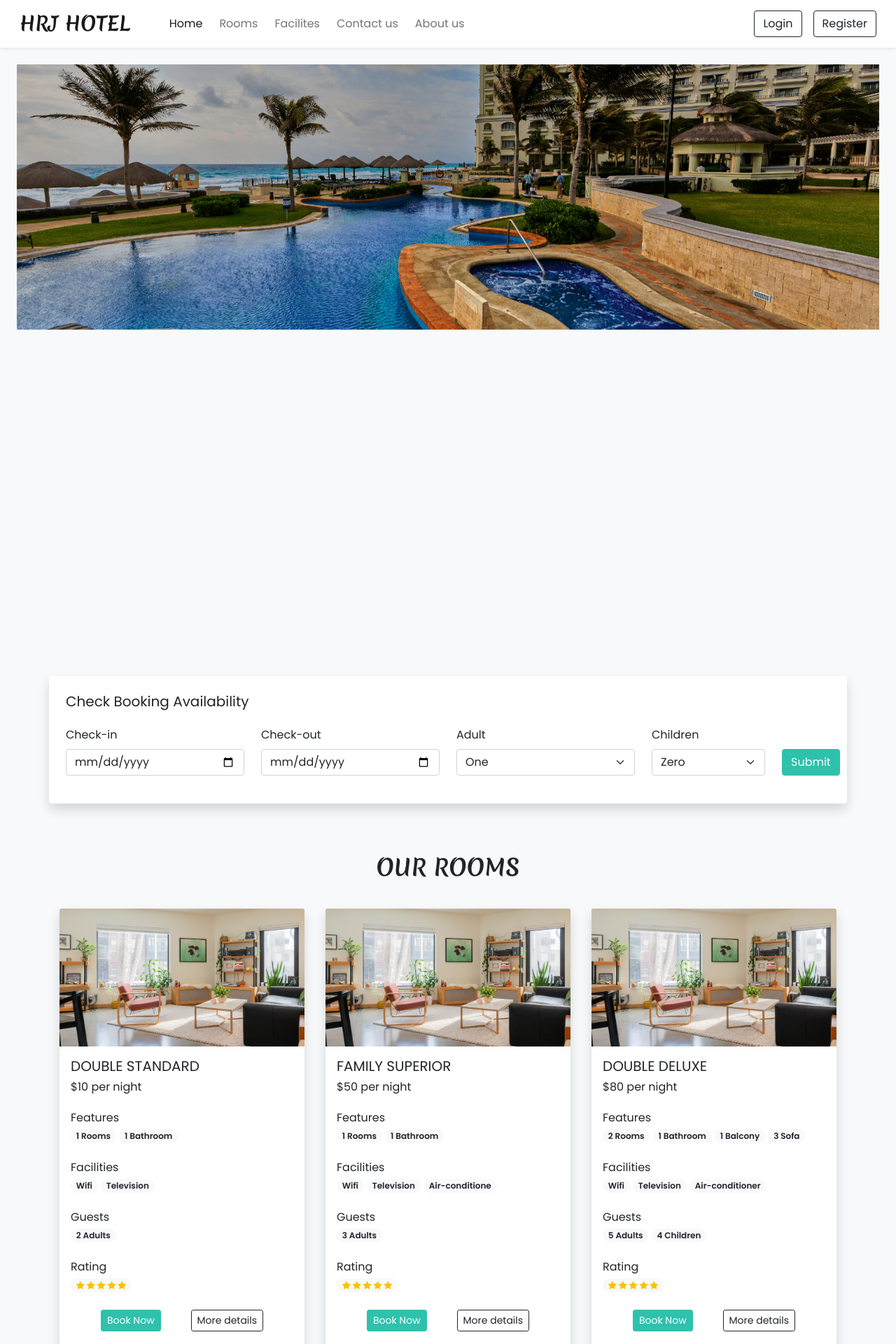
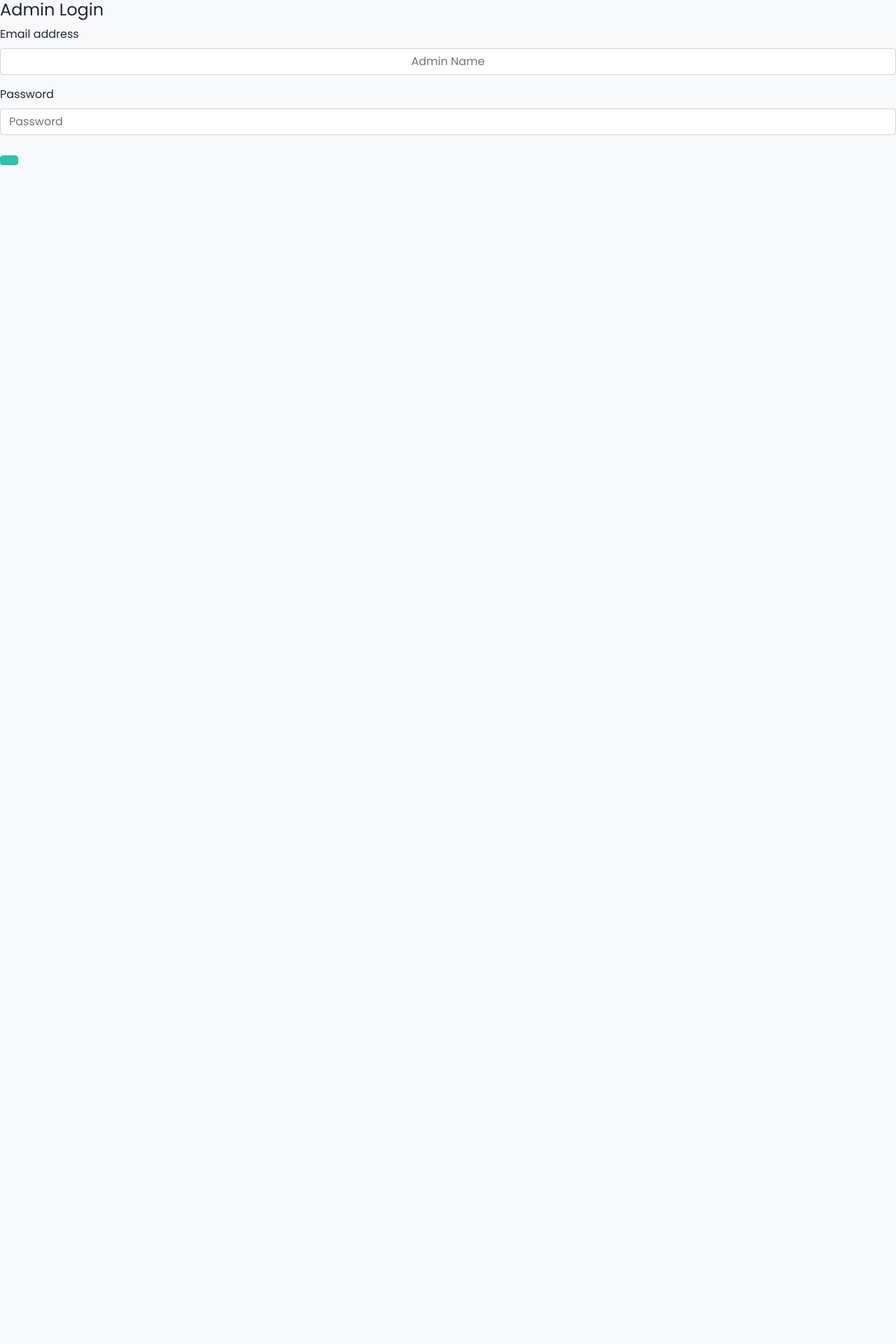
Before and after one commit to UIT-21522130/HotelBooking, a PHP site: page /admin/index.php in a window 1280 px wide. Shown: the top 1920 px of the page at 70% size. After the commit the page ends 236 px from the top, so only its background shows below. Run offline with PHP 8.4, Linux system fonts and the light colour scheme.

Commit message:
admin panel

```diff
--- a/about.php
+++ b/about.php
@@ -1,5 +1,5 @@
 <!DOCTYPE html>
-<html lang="en">
+<html lang="vi">
 <head>
     <meta charset="UTF-8">
     <meta http-equiv="X-UA-Compatible" content="IE=edge">
--- /dev/null
+++ b/admin/css/common.css
@@ -0,0 +1,38 @@
+:root{
+    --teal: #2ec1ac;
+    --teal_hover: #279e8c;
+}
+
+
+
+*{
+    font-family: 'Poppins', sans-serif;
+}
+.h-font{
+    font-family: 'Merienda', cursive;
+}
+input::-webkit-outer-spin-button,
+input::-webkit-inner-spin-button {
+-webkit-appearance: none;
+margin: 0;
+}
+
+/* Firefox */
+input[type=number] {
+    -moz-appearance: textfield;
+}
+.custom-bg{
+    background-color: var(--teal);
+    border: 1px solid var(--teal);
+}
+.custom-bg:hover{
+    background-color: var(--teal_hover);
+    border-color: var(--teal_hover);
+
+}
+
+.h-line{
+    width: 150px;
+    margin: 0 auto;
+    height: 1.7px;
+}
--- /dev/null
+++ b/admin/inc/links.php
@@ -0,0 +1,4 @@
+<link href="https://cdn.jsdelivr.net/npm/bootstrap@5.0.2/dist/css/bootstrap.min.css" rel="stylesheet" integrity="sha384-EVSTQN3/azprG1Anm3QDgpJLIm9Nao0Yz1ztcQTwFspd3yD65VohhpuuCOmLASjC" crossorigin="anonymous">
+<link href="https://fonts.googleapis.com/css2?family=Merienda:wght@400;700&family=Poppins:ital,wght@0,400;0,600;1,500&display=swap" rel="stylesheet">
+<link rel="stylesheet" href="https://cdn.jsdelivr.net/npm/bootstrap-icons@1.11.1/font/bootstrap-icons.css">
+<link rel="stylesheet" href="css/common.css">
--- /dev/null
+++ b/admin/inc/scripts.php
@@ -0,0 +1 @@
+<script src="https://cdn.jsdelivr.net/npm/bootstrap@5.0.2/dist/js/bootstrap.bundle.min.js" integrity="sha384-MrcW6ZMFYlzcLA8Nl+NtUVF0sA7MsXsP1UyJoMp4YLEuNSfAP+JcXn/tWtIaxVXM" crossorigin="anonymous"></script>
--- /dev/null
+++ b/admin/index.php
@@ -0,0 +1,36 @@
+<!DOCTYPE html>
+<html lang='vi'>
+<head>
+    <meta charset="UTF-8">
+    <meta http-equiv="X-UA-Compatible" content="IE=edge">
+    <meta name="viewport" content="width=device-width, initial-scale=1.0">
+    <title>Admin Login Panel</title>
+    <?php require('inc/links.php')  ?>
+    <style>
+        div.login-form{
+            top:50%;
+            left: 50%;
+            transform: translate(-50%,-50%);
+        }
+    </style>
+</head>
+<body class ="bg-light"></body>
+    <div>
+        <form>
+            <h4>Admin Login</h4>
+            <div>
+                    <div class="mb-3">
+                        <label class = "form-label">Email address</label>
+                        <input type="text" class="form-control shadow-none text-center" placeholder="Admin Name">
+                    </div>
+                    <div class="mb-4">
+                        <label class = "form-label">Password</label>
+                        <input type="password" class="form-control shadow-none" placeholder="Password">
+                    </div>
+                    <button type="submit" class="btn -text-white custom-bg shadow-none" ></button>
+            </div>
+        </form>
+    </div>
+    <?php require('inc/scripts.php') ?>
+</body>
+</html>
--- a/contact.php
+++ b/contact.php
@@ -1,5 +1,5 @@
 <!DOCTYPE html>
-<html lang="en">
+<html lang="vi">
 <head>
     <meta charset="UTF-8">
     <meta http-equiv="X-UA-Compatible" content="IE=edge">
--- a/facilities.php
+++ b/facilities.php
@@ -1,5 +1,5 @@
 <!DOCTYPE html>
-<html lang="en">
+<html lang="vi">
 <head>
     <meta charset="UTF-8">
     <meta http-equiv="X-UA-Compatible" content="IE=edge">
--- a/index.php
+++ b/index.php
@@ -1,5 +1,5 @@
 <!DOCTYPE html>
-<html lang="en">
+<html lang="vi">
 <head>
     <meta charset="UTF-8">
     <meta http-equiv="X-UA-Compatible" content="IE=edge">
--- a/rooms.php
+++ b/rooms.php
@@ -1,5 +1,5 @@
 <!DOCTYPE html>
-<html lang="en">
+<html lang="vi">
 <head>
     <meta charset="UTF-8">
     <meta http-equiv="X-UA-Compatible" content="IE=edge">
```
Also changed, not shown: 2 other files.
